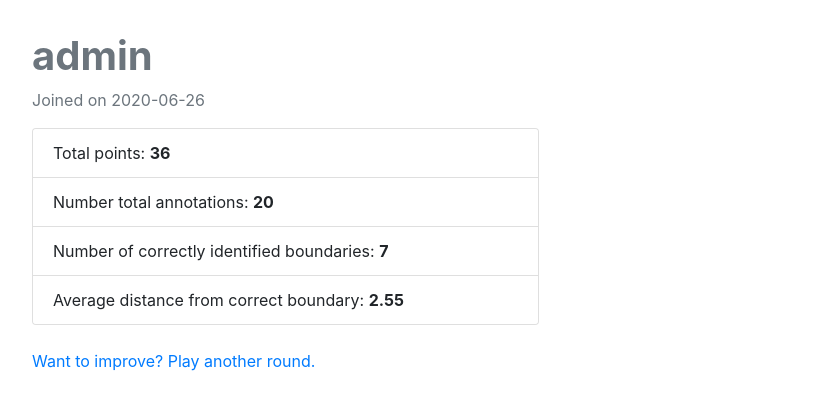
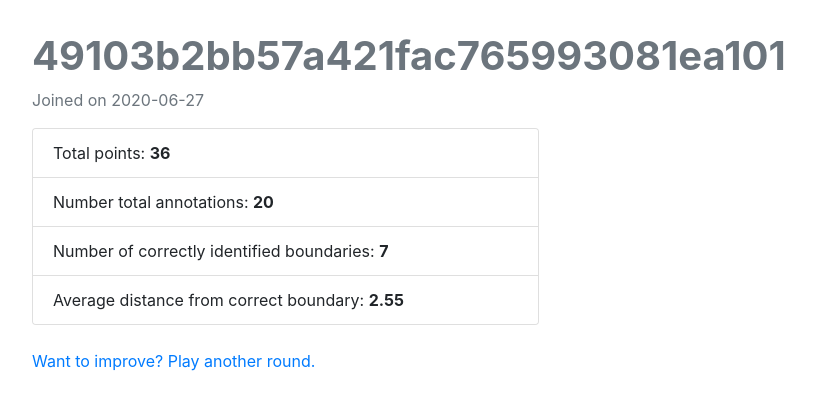
Before and after one commit to kirubarajan/roft, a Django app: page /profile/49103b2bb57a421fac765993081ea101/ in a window 1280 px wide. Shown: the part 88-498 px from the top of the page, without its empty margins (85-900 px from the left). Run offline with Django 3.2, Linux system fonts and the light colour scheme; a user stored in the database is signed in; data comes from the database, SQL or seed files in the repository; some libraries are stand-ins or nearby versions.

Commit message:
Profile view now shows the given user's username, not your own

```diff
--- a/annotation/core/templates/profile.html
+++ b/annotation/core/templates/profile.html
@@ -43,11 +43,11 @@
       <div class="row" style="padding: 1rem">
         <div class="col-md" />
         <div class="col-md-6" style="padding: 1rem">
-          <h1 class="text-muted"> <strong> {{user.username}} </strong> </h1>
+          <h1 class="text-muted"> <strong> {{this_user.username}} </strong> </h1>
           {% if is_turker %}
             <a class="badge badge-info text-white" style="margin-bottom: 0.5rem">Mechanical Turk User</a>
           {% endif %}
-          <p style="margin-bottom: 1rem" class="text-muted">Joined on {{user.date_joined|date:'Y-m-d'}}</p>
+          <p style="margin-bottom: 1rem" class="text-muted">Joined on {{this_user.date_joined|date:'Y-m-d'}}</p>
           <div class="card" style="width: 100%; margin-top: 0.5rem">
             <ul class="list-group list-group-flush">
               <li class="list-group-item">Total points: <strong>{{counts.points}}</strong></li>
--- a/annotation/core/views.py
+++ b/annotation/core/views.py
@@ -80,6 +80,7 @@ def profile(request, username):
         is_turker = False
 
     return render(request, 'profile.html', {
+        'this_user': user,
         'is_turker': is_turker,
         'counts': counts,
         'distance': distance
```
